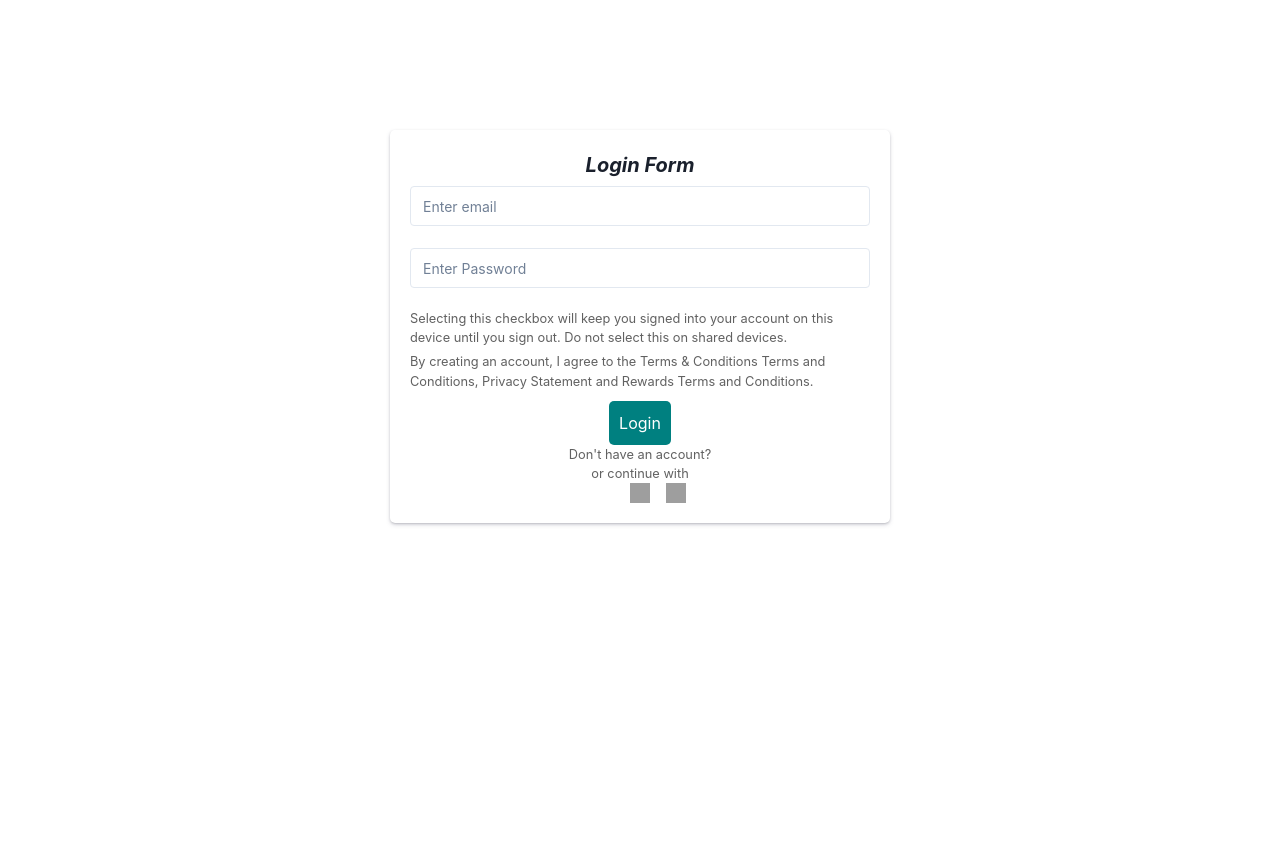
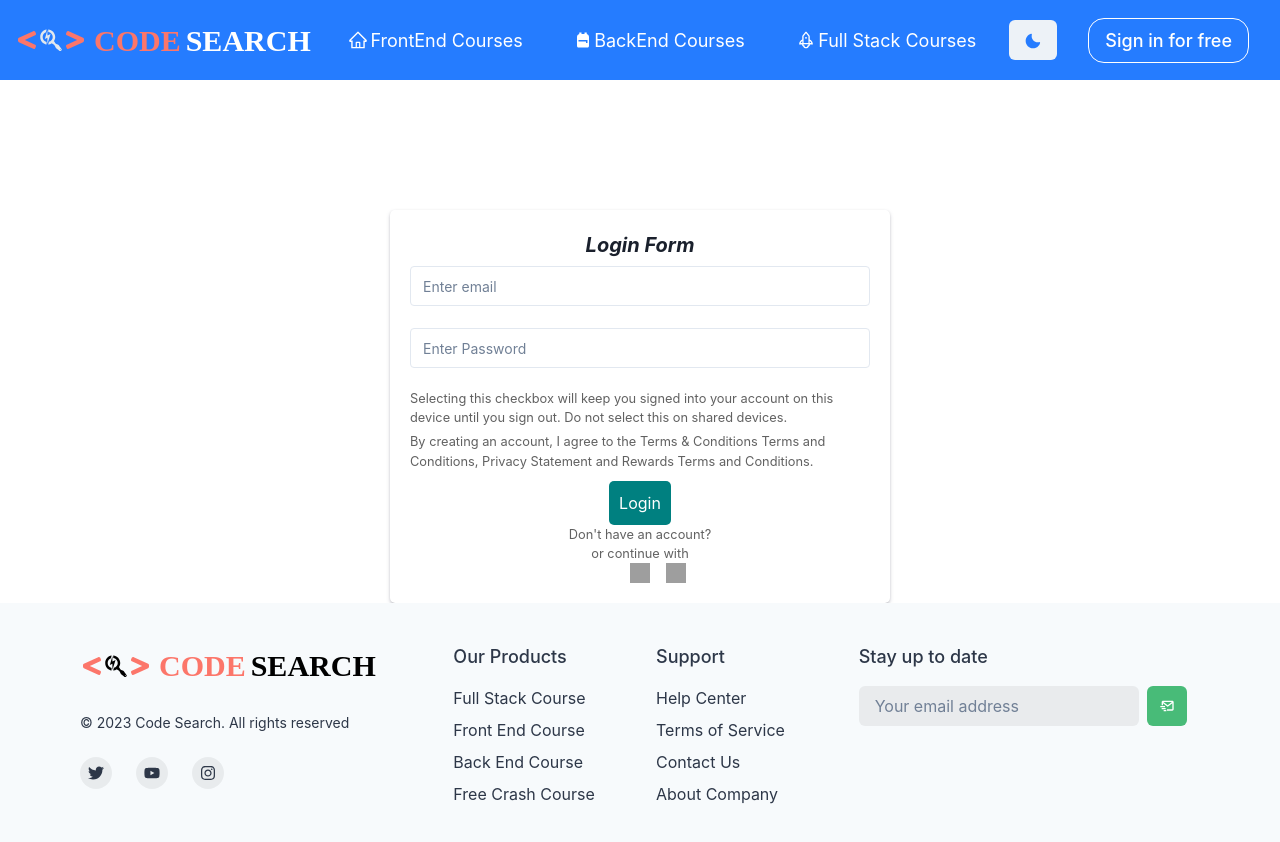
Before and after one commit to vaibhav-mougha/WebCourses, a Next.js app in the folder frontend/hackathon/: page /login in a window 1280 px wide. Shown: the top 842 px of the page. Before the commit the page ends 800 px from the top, so only its background shows below. Built offline with nearby package versions, Linux system fonts and the light colour scheme; grey boxes are pictures that could not be loaded.

Commit message:
home page changes

```diff
--- a/frontend/hackathon/Components/HomeSection/Navbar.tsx
+++ b/frontend/hackathon/Components/HomeSection/Navbar.tsx
@@ -1,4 +1,5 @@
 import React from "react";
+import { ReactNode } from 'react';
 import { Box, Flex, Hide, Text, useDisclosure } from "@chakra-ui/react";
 import {
   Drawer,
@@ -6,7 +7,10 @@ import {
   DrawerHeader,
   DrawerOverlay,
   DrawerContent,
-  DrawerCloseButton,
+  DrawerCloseButton,Button,
+  Link,useColorModeValue,
+  useColorMode,
+
 } from "@chakra-ui/react";
 import { AiOutlineHome, AiOutlineRocket } from "react-icons/ai";
 import { GiHamburgerMenu } from "react-icons/gi";
@@ -14,10 +18,28 @@ import { FaLessThan, FaGreaterThan, FaSearchengin } from "react-icons/fa";
 import { MdBackpack } from "react-icons/md";
 import SignUpPopUp from "./SignUpPopUp";
 import { useRouter } from "next/router";
+import { MoonIcon, SunIcon } from '@chakra-ui/icons';
+
+const NavLink = ({ children }: { children: ReactNode }) => (
+  <Link
+    px={2}
+    py={1}
+    rounded={'md'}
+    _hover={{
+      textDecoration: 'none',
+      bg: useColorModeValue("#257CFF", "gray.900"),
+    }}
+    href={'#'}>
+    {children}
+  </Link>
+);
+
 
 const Navbar = () => {
+
   const { isOpen, onOpen, onClose } = useDisclosure();
   const router = useRouter();
+  const { colorMode, toggleColorMode } = useColorMode();
 
   const hamStyle = {
     justifyContent: "center",
@@ -59,7 +81,8 @@ const Navbar = () => {
   return (
     <Box
       w={"100%"}
-      bg={"#2F7693"}
+      // bg={"#2F7693"}
+      bg= {useColorModeValue("#257CFF", "gray.900")}
       p={"0px 15px"}
       position={"sticky"}
       top={0}
@@ -96,7 +119,7 @@ const Navbar = () => {
             onClick={() => handleHomeClick()}
           >
             <Text> CODE</Text>
-            <Text color={"#e3e9ee"}> SEARCH</Text>
+            <Text color={"white"}> SEARCH</Text>
           </Flex>
         </Flex>
 
@@ -115,9 +138,9 @@ const Navbar = () => {
             borderRadius="5px"
             columnGap="2.5px"
             _hover={{
-              color: "black",
-              backgroundColor: "#b7ced8",
-              boxShadow: "0 1px 1px 1px black",
+              color: "#257CFF",
+              backgroundColor: "white",
+              boxShadow: "0 1px 1px 1px #257CFF",
             }}
           >
             <AiOutlineHome size={20} />
@@ -134,14 +157,18 @@ const Navbar = () => {
             borderRadius="5px"
             columnGap="2.5px"
             _hover={{
-              color: "black",
-              backgroundColor: "#b7ced8",
-              boxShadow: "0 1px 1px 1px black",
+              color: "#257CFF",
+              backgroundColor: "white",
+              boxShadow: "0 1px 1px 1px #257CFF",
             }}
           >
             <MdBackpack size={18} />
             <Text fontSize={"18px"} onClick={() => handleBackEndClick()}>BackEnd Courses</Text>
           </Flex>
+
+
+
+
 
           <Flex
             alignItems="center"
@@ -151,14 +178,19 @@ const Navbar = () => {
             borderRadius="5px"
             columnGap="2.5px"
             _hover={{
-              color: "black",
-              backgroundColor: "#b7ced8",
-              boxShadow: "0 1px 1px 1px black",
+              color: "#257CFF",
+              backgroundColor: "white",
+              boxShadow: "0 1px 1px 1px #257CFF",
             }}
           >
             <AiOutlineRocket size={20} />
             <Text fontSize={"18px"} onClick={() => handleFullStackClick()}>Full Stack Courses</Text>
           </Flex>
+
+          <Button onClick={toggleColorMode}>
+                {colorMode === 'light' ? <Box color="#257CFF"><MoonIcon /></Box> : <SunIcon />}
+              </Button>
+
 
           <Flex
             alignItems="center"
@@ -167,6 +199,7 @@ const Navbar = () => {
             p="0.5rem 1rem"
             borderRadius="5px"
             columnGap="2.5px"
+
           >
             <SignUpPopUp />
           </Flex>
@@ -179,7 +212,7 @@ const Navbar = () => {
           p={"5px"}
           borderRadius={"5px"}
         >
-          <GiHamburgerMenu color="black" onClick={onOpen} size={"40px"} />
+          <GiHamburgerMenu color="#257CFF" onClick={onOpen} size={"40px"} />
         </Box>
 
         {/* HamBurger Drawer */}
@@ -194,8 +227,8 @@ const Navbar = () => {
                 style={hamStyle}
                 onClick={onClose}
                 _hover={{
-                  backgroundColor: "#b7ced8",
-                  boxShadow: "0 1px 1px 1px black",
+                  backgroundColor: "white",
+                  boxShadow: "0 1px 1px 1px #257CFF",
                 }}
               >
                 <AiOutlineHome size={20} />
@@ -207,8 +240,8 @@ const Navbar = () => {
                 style={hamStyle}
                 onClick={onClose}
                 _hover={{
-                  backgroundColor: "#b7ced8",
-                  boxShadow: "0 1px 1px 1px black",
+                  backgroundColor: "white",
+                  boxShadow: "0 1px 1px 1px #257CFF",
                 }}
               >
                 <MdBackpack size={18} />
@@ -220,8 +253,8 @@ const Navbar = () => {
                 style={hamStyle}
                 onClick={onClose}
                 _hover={{
-                  backgroundColor: "#b7ced8",
-                  boxShadow: "0 1px 1px 1px black",
+                  backgroundColor: "white",
+                  boxShadow: "0 1px 1px 1px #257CFF",
                 }}
               >
                 <AiOutlineRocket size={20} />
@@ -232,8 +265,8 @@ const Navbar = () => {
                 m="25px auto"
                 style={hamStyle}
                 _hover={{
-                  backgroundColor: "#b7ced8",
-                  boxShadow: "0 1px 1px 1px black",
+                  backgroundColor: "white",
+                  boxShadow: "0 1px 1px 1px #257CFF",
                 }}
               >
                 <SignUpPopUp />
--- a/frontend/hackathon/Components/HomeSection/SignUpPopUp.tsx
+++ b/frontend/hackathon/Components/HomeSection/SignUpPopUp.tsx
@@ -20,10 +20,9 @@ const SignUpPopUp = () => {
         textAlign={"center"}
         border={"1px solid white"}
         _hover={{
-          color: "black",
-          backgroundColor: "#b7ced8",
-          boxShadow: "0 1px 1px 1px black",
-          border: "1px solid black",
+          color:"#257CFF",
+          backgroundColor: "white",
+          boxShadow: "0 1px 1px 1px #257CFF",
         }}
       >
         Sign in for free
--- a/frontend/hackathon/src/pages/_app.jsx
+++ b/frontend/hackathon/src/pages/_app.jsx
@@ -12,7 +12,9 @@ function MyApp({ Component, pageProps }) {
 
     <ChakraProvider>
     <Provider store={store}>
+    <Navbar />
       <Component {...pageProps} />
+      <Footer />
       </Provider>
     </ChakraProvider>
 
```
Also changed, not shown: frontend/hackathon/Components/HomeSection/Homepage.tsx (+9 -4 lines).
